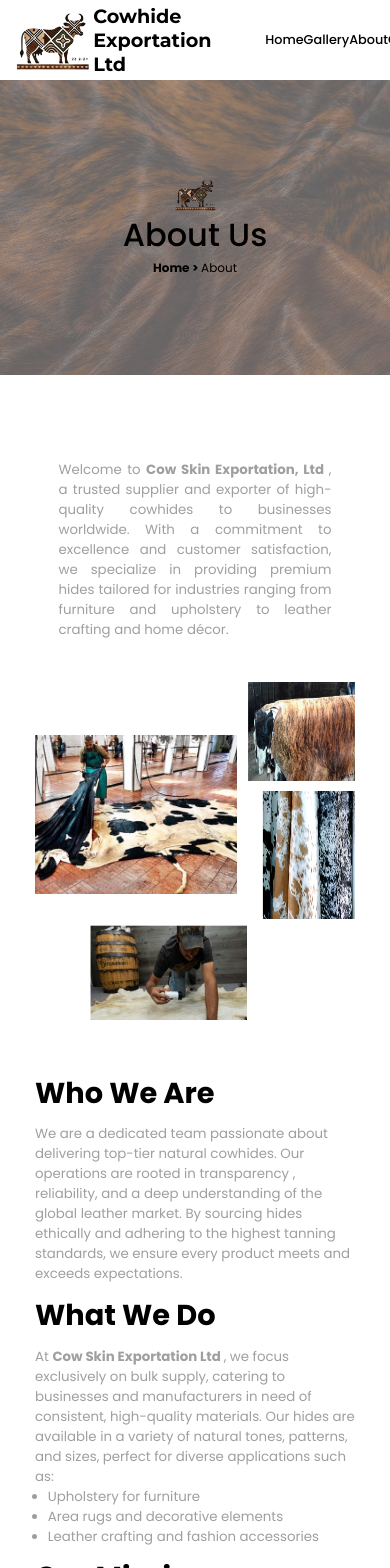
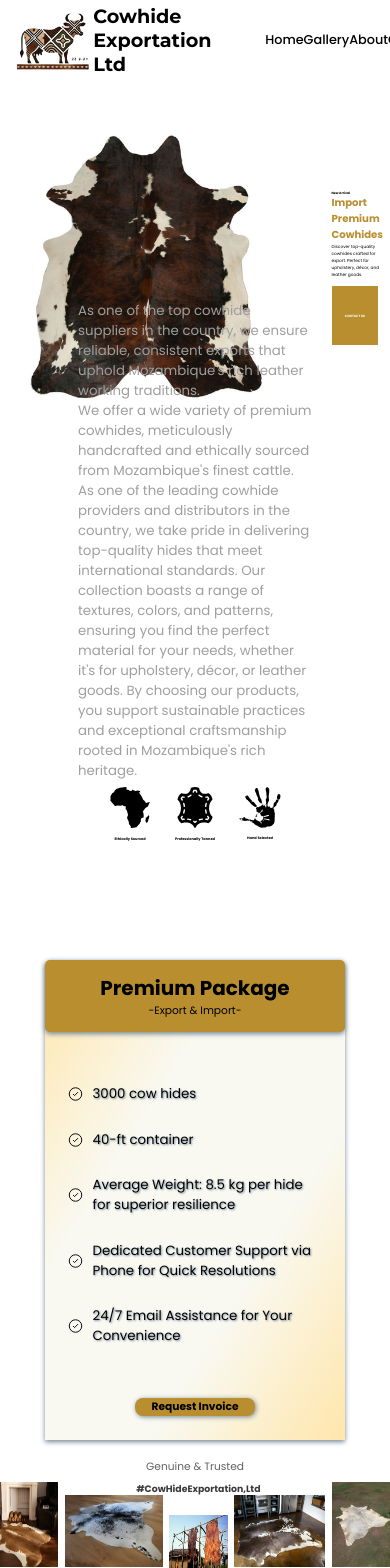
Before and after one commit to DEGEN101/cow-hide-exportation-website, a React (Create React App) app: page / in a window 390 px wide. Shown: the top 1568 px of the page. Built offline with nearby package versions, Linux system fonts and the light colour scheme.

Commit message:
Made Package Card Component more responsive

```diff
--- a/src/App.jsx
+++ b/src/App.jsx
@@ -1,12 +1,12 @@
-// import Homepage from './Pages/Homepage/Homepage';
-import AboutUsPage from './Pages/AboutUsPage/AboutUsPage';
+import Homepage from './Pages/Homepage/Homepage';
+// import AboutUsPage from './Pages/AboutUsPage/AboutUsPage';
 // import ContactForm from './Components/ContactForm/ContactForm';
 //  import ContactPage from './Pages/ContactPage/ContactPage';
 
 const App = () => {
   return (
     <>
-      <AboutUsPage/>
+      <Homepage/>
     </>
   );
 }
--- a/src/Components/PackageCard/PackageCard.css
+++ b/src/Components/PackageCard/PackageCard.css
@@ -1,8 +1,13 @@
 .package-card-container {
     width: 20%;
+    min-width: 300px;
+    height: auto;
+    min-height: 480px;
+
     display: flex;
     flex-direction: column;
     align-items: center;
+    justify-content: space-between;
 
     background-image: linear-gradient(to bottom right,#ffe6ab, #F9F9F2, #F9F9F2, #ffe6ab);
     border-radius: 5px 5px 0 0;
@@ -27,21 +32,23 @@
 
 .package-card-container .content-section {
     width: 85%;
-    height: 75%;
 
     display: flex;
     flex-direction: column;
+    gap: 5%;
 
     align-items: flex-start;
 }
 
 .package-card-container .package-card-button {
+    margin-bottom: 8%;
     width: 8vw;
+    min-width: 120px;
+
     background-color: #B88E2F;
 
     border-width: 0;
     border-radius: 8px;
-
 
     box-shadow: 1px 1px 5px lightslategray;
 }
@@ -52,16 +59,17 @@
 
 
 .package-card-item-container {
-    margin: 15% 0 0 0;
+    margin-block: 5%;
 
     display: flex;
     flex-direction: row;
 
-    gap: 0.5vw;
+    gap: 10px;
 
     text-shadow: 1px 1px 2px lightslategray;
 }
 
 .package-card-item-container .package-card-item-image {
     width: 1vw;
+    min-width: 15px;
 }
--- a/src/Components/PackageCard/PackageCard.jsx
+++ b/src/Components/PackageCard/PackageCard.jsx
@@ -10,7 +10,7 @@ const PackageCardItem = ({ text }) => {
     return (
         <section className="package-card-item-container">
             <img className="package-card-item-image" src={checkCircleIcon} alt="check circle icon"/>
-            <Text textSize="0.9vw" textColor="#000000"> {text} </Text>
+            <Text textSize="10pt" textColor="#000000"> {text} </Text>
         </section>
     );
 }
@@ -20,8 +20,8 @@ const PackageCard = ({ packageInfo, onClick }) => {
     return (
         <section className="package-card-container">
             <section className="title-section">
-                <Text textSize="1.3vw" textWeight="bold" textColor="#000000"> {packageInfo.TITLE} </Text>
-                <Text textSize="0.5vw" textColor="#000000"> -{packageInfo.SUBTITLE}- </Text>
+                <Text textSize="15pt" textWeight="bold" textColor="#000000"> {packageInfo.TITLE} </Text>
+                <Text textSize="8pt" textColor="#000000"> -{packageInfo.SUBTITLE}- </Text>
             </section>
 
             <section className="content-section">
@@ -29,7 +29,7 @@ const PackageCard = ({ packageInfo, onClick }) => {
             </section>
 
             <button className="package-card-button" onClick={onClick}>
-                <Text textSize="0.6vw" textWeight="bold" textColor="#000000"> Request Invoice </Text>
+                <Text textSize="8pt" textWeight="bold" textColor="#000000"> Request Invoice </Text>
             </button>
 
         </section>
--- a/src/Pages/Homepage/Homepage.css
+++ b/src/Pages/Homepage/Homepage.css
@@ -1,5 +1,5 @@
 .homepage-centre-container {
-    margin: 0 0 5% 0;
+    margin-block: 5vh;
 
     width: auto;
 
@@ -12,7 +12,6 @@
 
 .homepage-centre-container .homepage-banner-container {
     width: auto;
-    height: 75vh;
 
     display: flex;
     flex-direction: row;
@@ -28,7 +27,6 @@
 
 .homepage-banner-container .homepage-banner-content {
     width: 35%;
-    height: 60%;
 
     display: flex;
     flex-direction: column;
@@ -85,13 +83,14 @@
 }
 
 .homepage-centre-container .packages-section {
-    width: 100%;
-    height: 75vh;
+    width: auto;
+    margin-inline: max(10vw, 10px);
 
     display: flex;
-    flex-direction: row;
+    flex-flow: row wrap;
 
-    justify-content: space-around;
+    justify-content: center;
+    gap: 5% 5%;
 }
 
 .homepage-centre-container .gallary-section {
```
